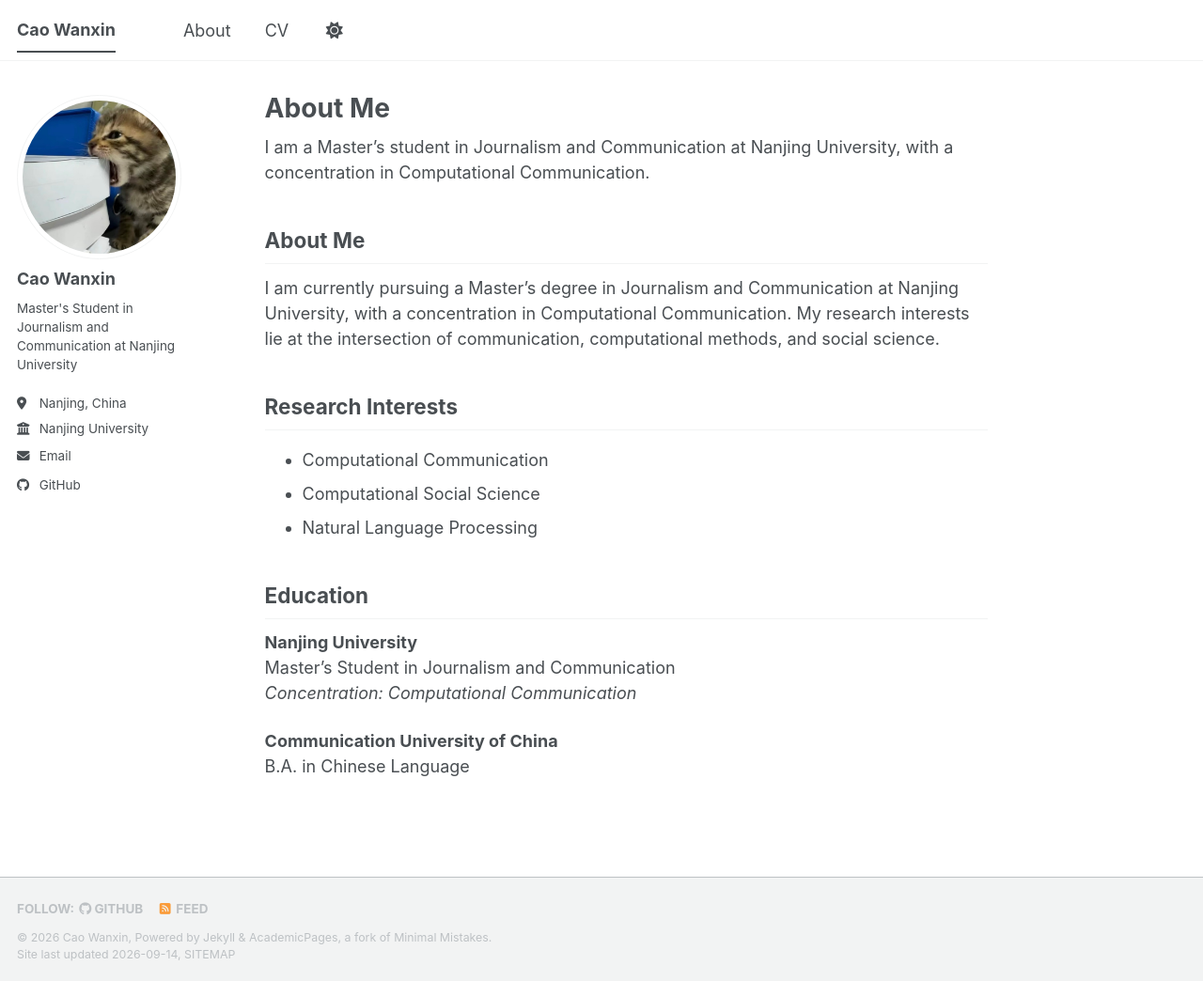
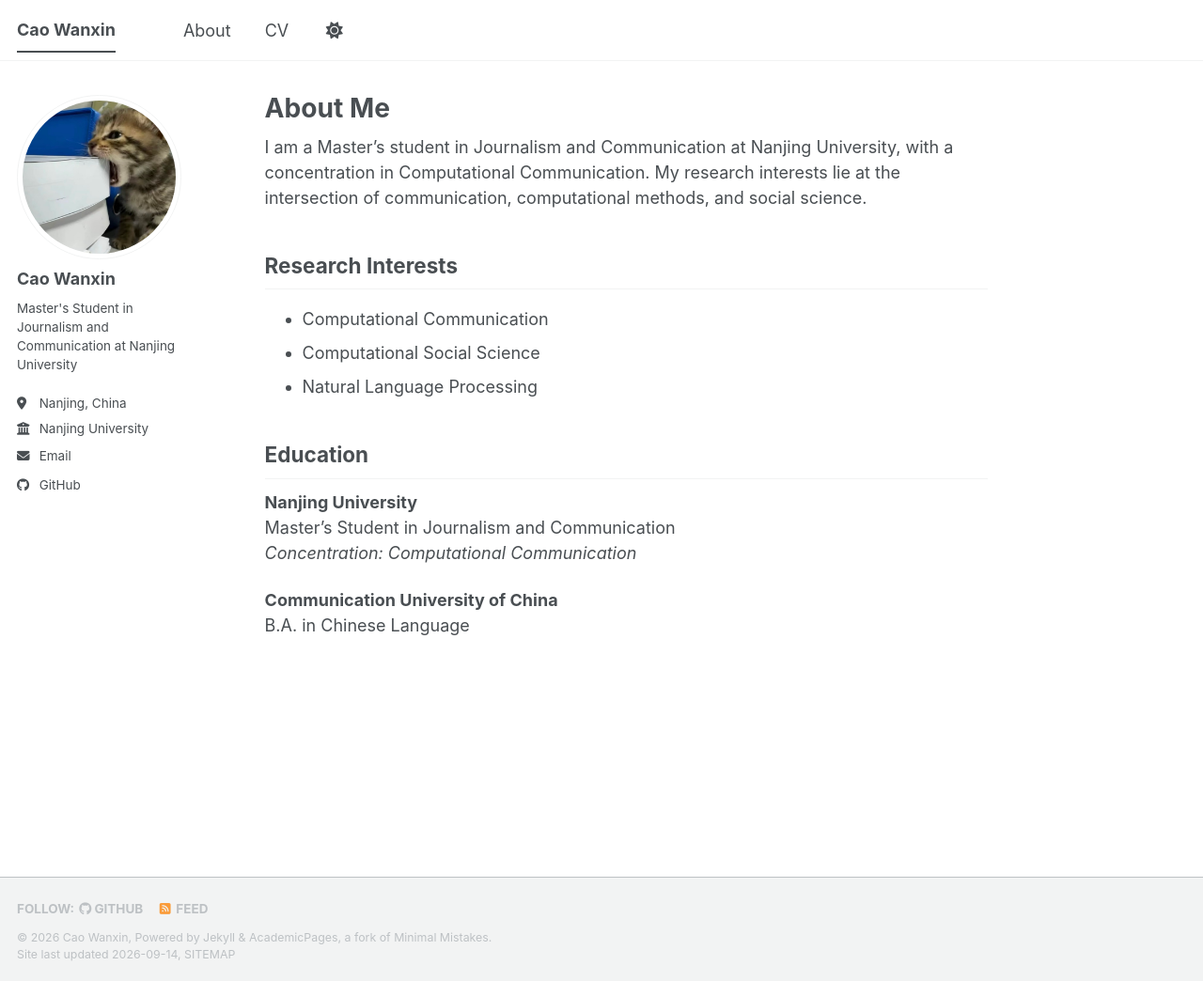
Before and after one commit to cx77129/Cx77129.github.io-, a Jekyll site: the page built from _pages/about.md, in a window 1280 px wide and 1044 px high. Shown: the whole window at 94% size. Built offline with Jekyll 4.4.1, drawn with Linux system fonts in a browser that asks for light colours; a style sheet for code colours, icons or effects is not loaded.

Commit message:
Refine about section for clarity and conciseness
Updated the about section to remove redundancy and improve clarity.

```diff
--- a/_pages/about.md
+++ b/_pages/about.md
@@ -7,11 +7,7 @@ redirect_from:
   - /about.html
 ---
 
-I am a Master's student in Journalism and Communication at Nanjing University, with a concentration in Computational Communication.
-
-## About Me
-
-I am currently pursuing a Master's degree in Journalism and Communication at Nanjing University, with a concentration in Computational Communication. My research interests lie at the intersection of communication, computational methods, and social science.
+I am a Master's student in Journalism and Communication at Nanjing University, with a concentration in Computational Communication. My research interests lie at the intersection of communication, computational methods, and social science.
 
 ## Research Interests
 
```
